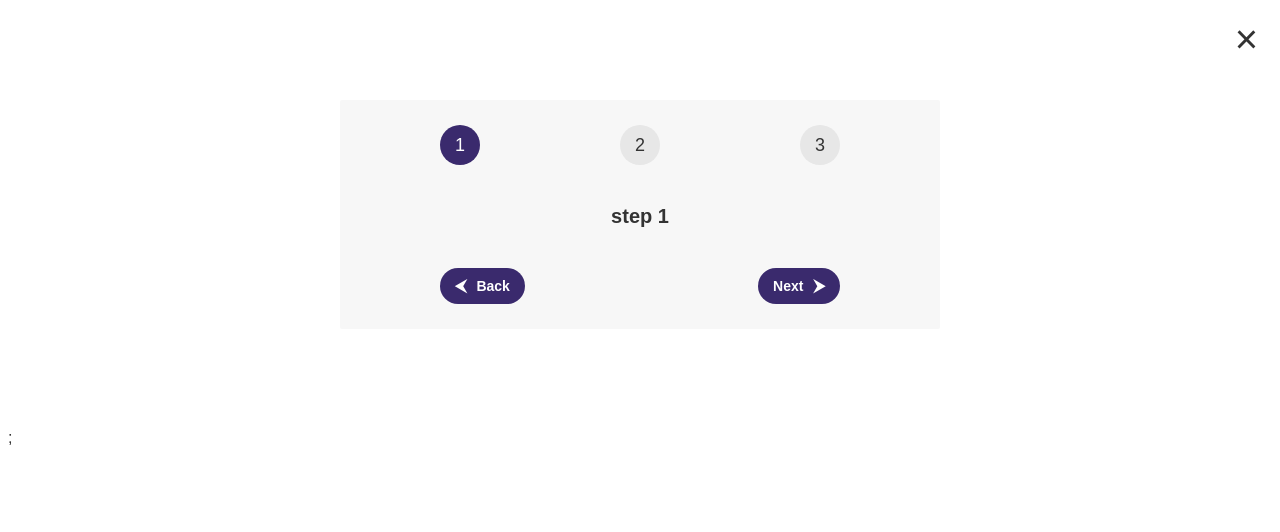
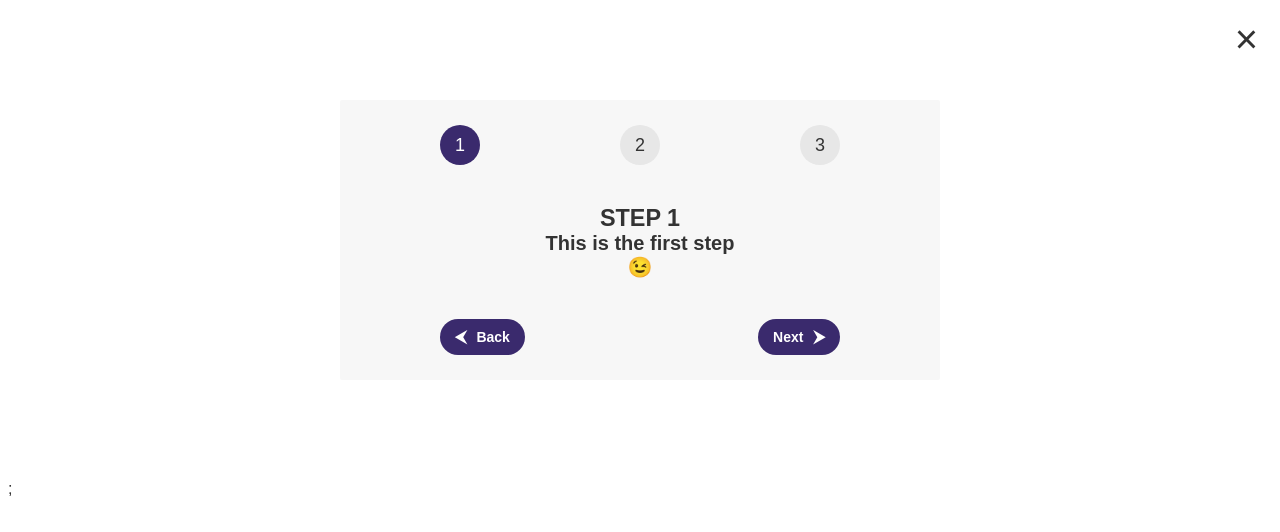
Before and after one commit to qaserge/react-steps, a React (Create React App) app: page / in a window 1280 px wide. Shown: the top 532 px of the page. Built offline with nearby package versions, Linux system fonts and the light colour scheme.

Commit message:
StepMessage is placed in a separate component

```diff
--- a/src/App.js
+++ b/src/App.js
@@ -1,6 +1,10 @@
 import Steps from "./components/Steps";
 
-const message = ["step 1", "step 2", "step 3"];
+const message = [
+  "This is the first step",
+  "This is the second step",
+  "This is the third step",
+];
 
 export default function App() {
   return (
--- /dev/null
+++ b/src/components/StepMessage.jsx
@@ -0,0 +1,8 @@
+export default function StepMessage({ step, children }) {
+  return (
+    <div className="message">
+      <h3>Step {step}</h3>
+      {children}
+    </div>
+  );
+}
--- a/src/components/Steps.jsx
+++ b/src/components/Steps.jsx
@@ -1,5 +1,6 @@
 import { useState } from "react";
 import Button from "./Button";
+import StepMessage from "./StepMessage";
 
 export default function Steps({ message }) {
   const [step, setStep] = useState(1);
@@ -26,7 +27,11 @@ export default function Steps({ message }) {
             <div className={step >= 3 ? "active" : ""}>3</div>
           </div>
 
-          <p className="message">{message[step - 1]}</p>
+          <StepMessage step={step}>
+            {message[step - 1]}
+            {/* bed practice: */}
+            <span dangerouslySetInnerHTML={{ __html: `&#12852${step};` }} />
+          </StepMessage>
 
           <div className="buttons">
             <Button bgColor="#3a2a6d" textColor="#fff" onClick={handleBackStep}>
```
